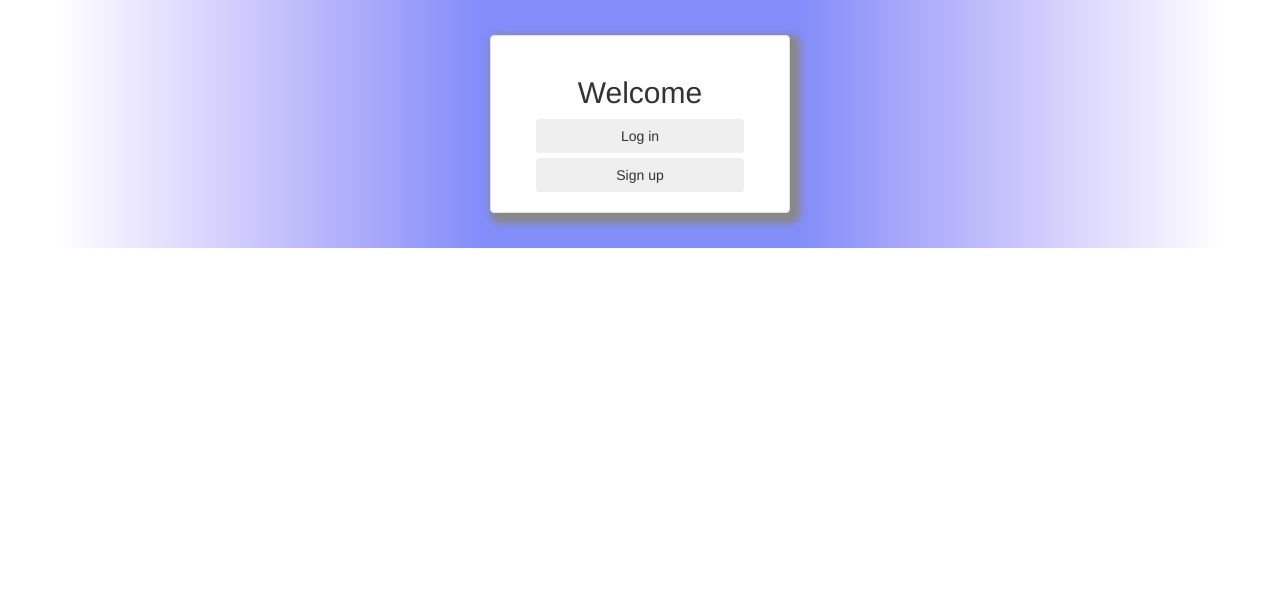
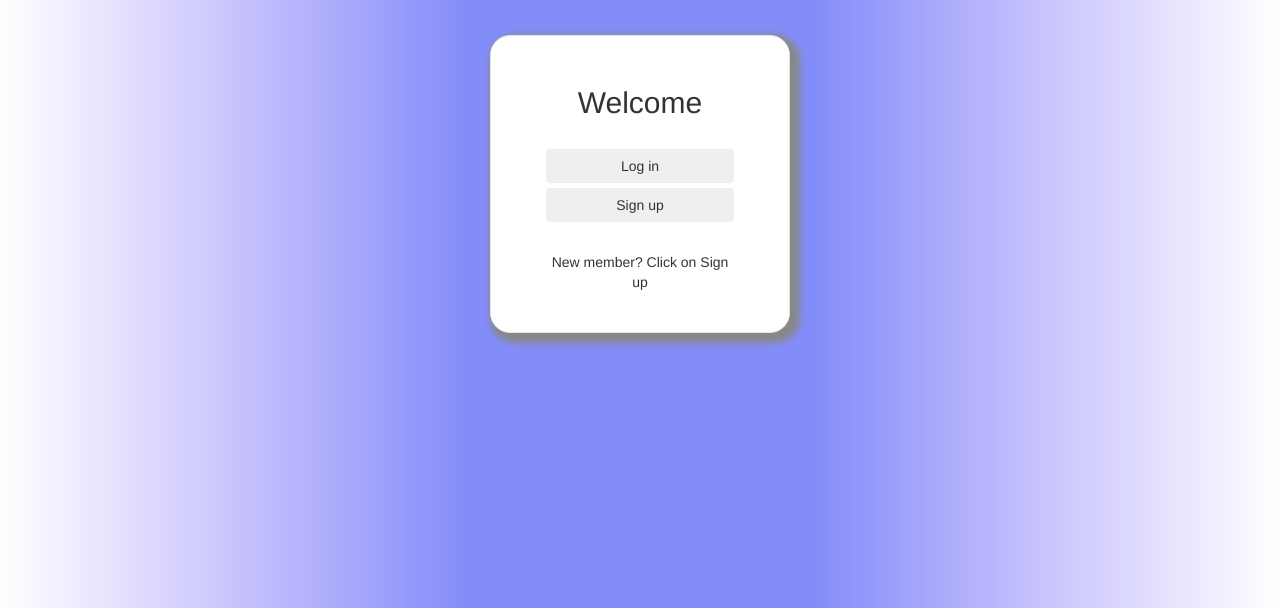
Before and after one commit to 1Vidhyasagar/sagarapp, a web app: file folder_structure/index.html in a window 1280 px wide. Shown: the top 608 px of the page. Run offline with its HTML, style and script files only (its server is not run), Linux system fonts and the light colour scheme; some libraries are stand-ins or nearby versions.

Commit message:
css modified

```diff
--- a/folder_structure/css/login.css
+++ b/folder_structure/css/login.css
@@ -1,28 +1,29 @@
 
-.container{
-  background-image: linear-gradient(to right, #ffffff, #e5e1fe, #c8c4fc, #a8a8fb, #838df9, #838df9, #838df9, #838df9, #a8a8fb, #c8c4fc, #e5e1fe, #ffffff);
-
-
+body{
+  background-image: linear-gradient(to right, #ffffff, #e5e1fe, #c8c4fc, #a8a8fb, #838df9, #838df9, #838df9, #838df9, #a8a8fb, hsl(244, 90%, 88%), #e5e1fe, #ffffff);
 }
 
 #login .center {
   text-align: center;
 
-
-
 }
-
 
 #login .login {
   max-width: 300px;
   margin: 35px auto;
-      padding: 20px;
-    font-family: 'Helvetica', serif;
-    box-shadow: 5px 5px 7px 5px #888888;
-     background:white
+  padding: 30px;
+  font-family: 'Helvetica', serif;
+  box-shadow: 5px 5px 7px 5px #888888;
+  background:white;
+  border-radius: 20px;
 
 }
 
 #login .login-form{
   padding:0px 25px;
+   margin-top: 30px
 }
+p{
+  text-align: center;
+  padding-top: 30px
+}
--- a/folder_structure/css/register.css
+++ b/folder_structure/css/register.css
@@ -8,7 +8,7 @@ body{
     box-shadow: 5px 5px 7px 5px #888888;
     text-align: center;
     margin: 15px auto;
- background: rgba(255, 254, 254, 0.6)
+ background: rgba(255, 255, 255, 0.6);
 }
 
 
--- a/folder_structure/index.html
+++ b/folder_structure/index.html
@@ -22,8 +22,9 @@
 
 
            <button onclick="window.location.href='login.html';" type="button" class="btn btn-outline-primary btn-large btn-block">Log in</button>
+            <button onclick="window.location.href='register.html';" type="button" class="btn btn-outline-primary btn-large btn-block">Sign up</button>
+            <p>New member? Click on Sign up </p>
 
-            <button onclick="window.location.href='register.html';" type="button" class="btn btn-outline-primary btn-large btn-block">Sign up</button>
           </div>
           </div>
         </form>
--- a/folder_structure/update.html
+++ b/folder_structure/update.html
@@ -16,10 +16,10 @@
   </header>
 
   <div class="box">
-   <h3>Update Your Details</h3>
+   <h3>You can Update Your Details</h3>
     <form action="/update" method="post">
       <label for="name">Name:</label>
-      <input type="text" id="name" name="name" value="">
+      <input type="text" id="name" name="name" value="<%= user.name %>">
       <br><br>
       <label for="email">Email:</label>
       <input type="email" id="email" name="email" value="">
```
